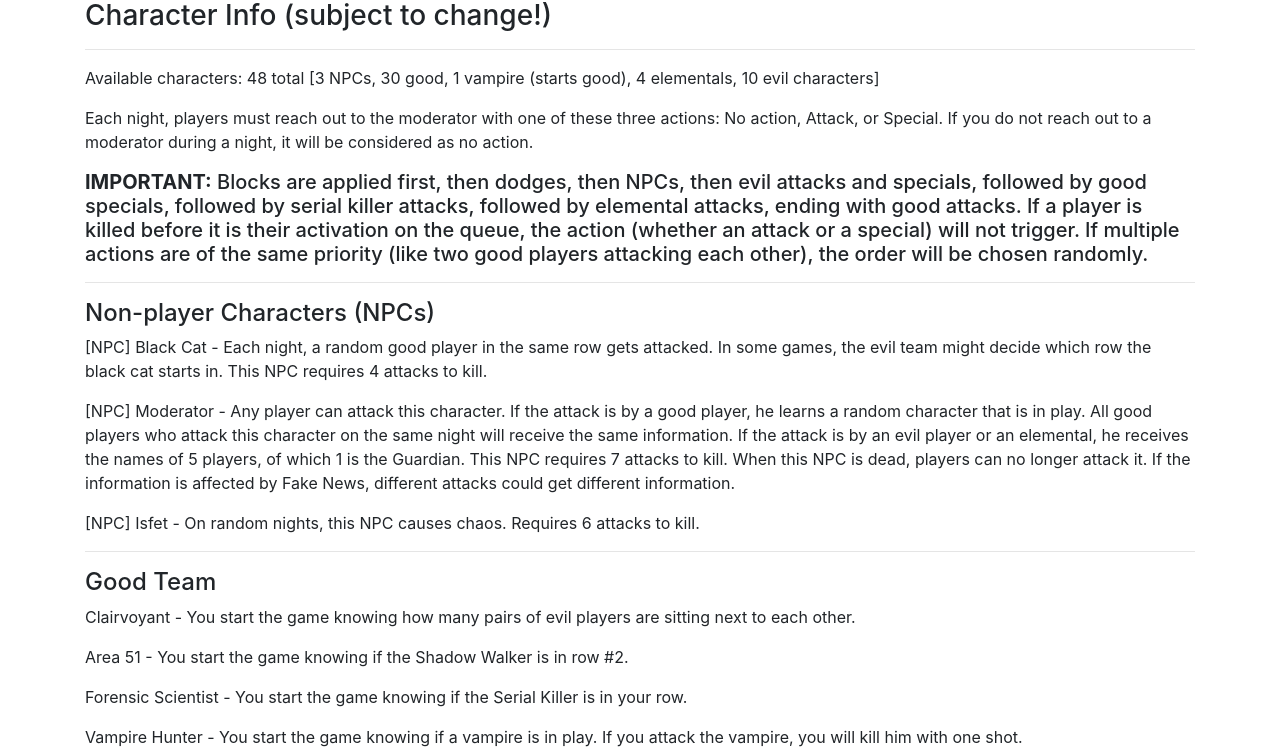
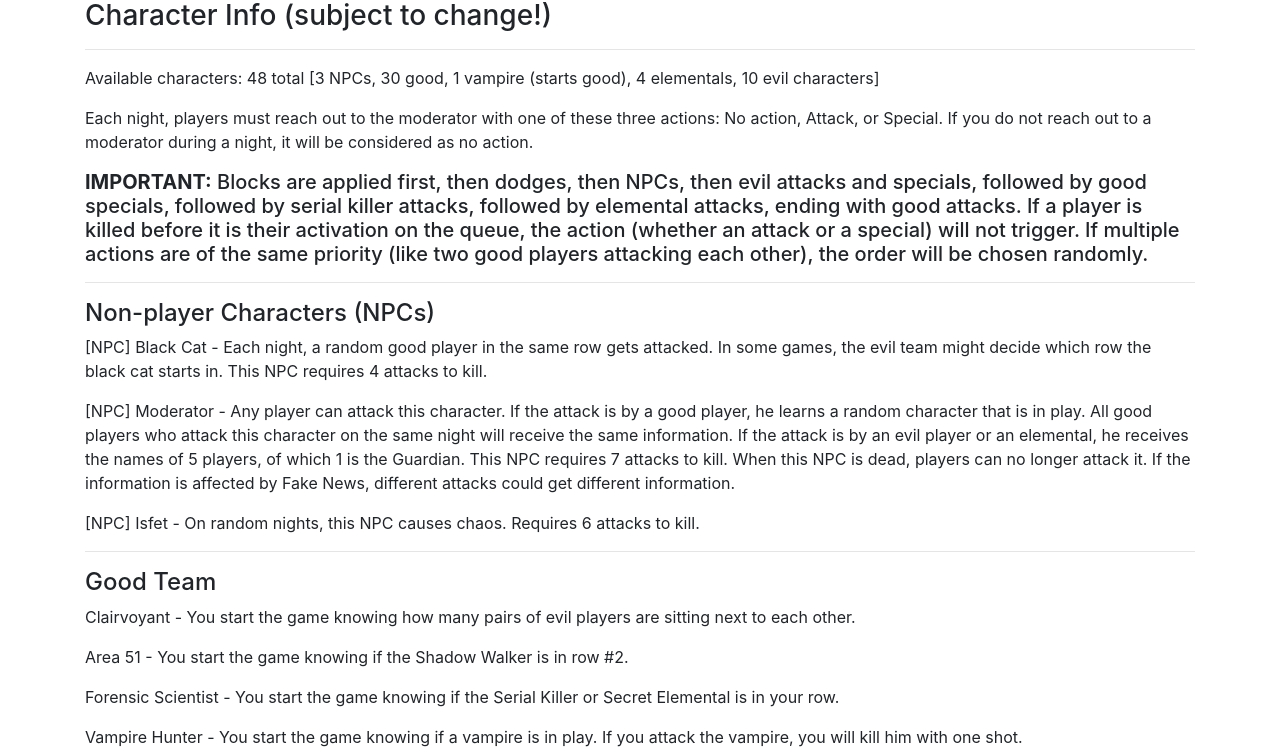
Before and after one commit to MarketingAjay/ajay.fun, a plain HTML site: page game/roles.html in a window 1280 px wide. Shown: the part 61-810 px from the top of the page. Drawn offline with nearby package versions, Linux system fonts and the light colour scheme.

Commit message:
Update Forensic Scientist

```diff
--- a/game/roles.html
+++ b/game/roles.html
@@ -71,7 +71,7 @@
 
           <p>Area 51 - You start the game knowing if the Shadow Walker is in row #2.
 
-          <p>Forensic Scientist - You start the game knowing if the Serial Killer is in your row.
+          <p>Forensic Scientist - You start the game knowing if the Serial Killer or Secret Elemental is in your row.
 
           <p>Vampire Hunter - You start the game knowing if a vampire is in play. If you attack the vampire, you will kill him with one shot.
 
```
